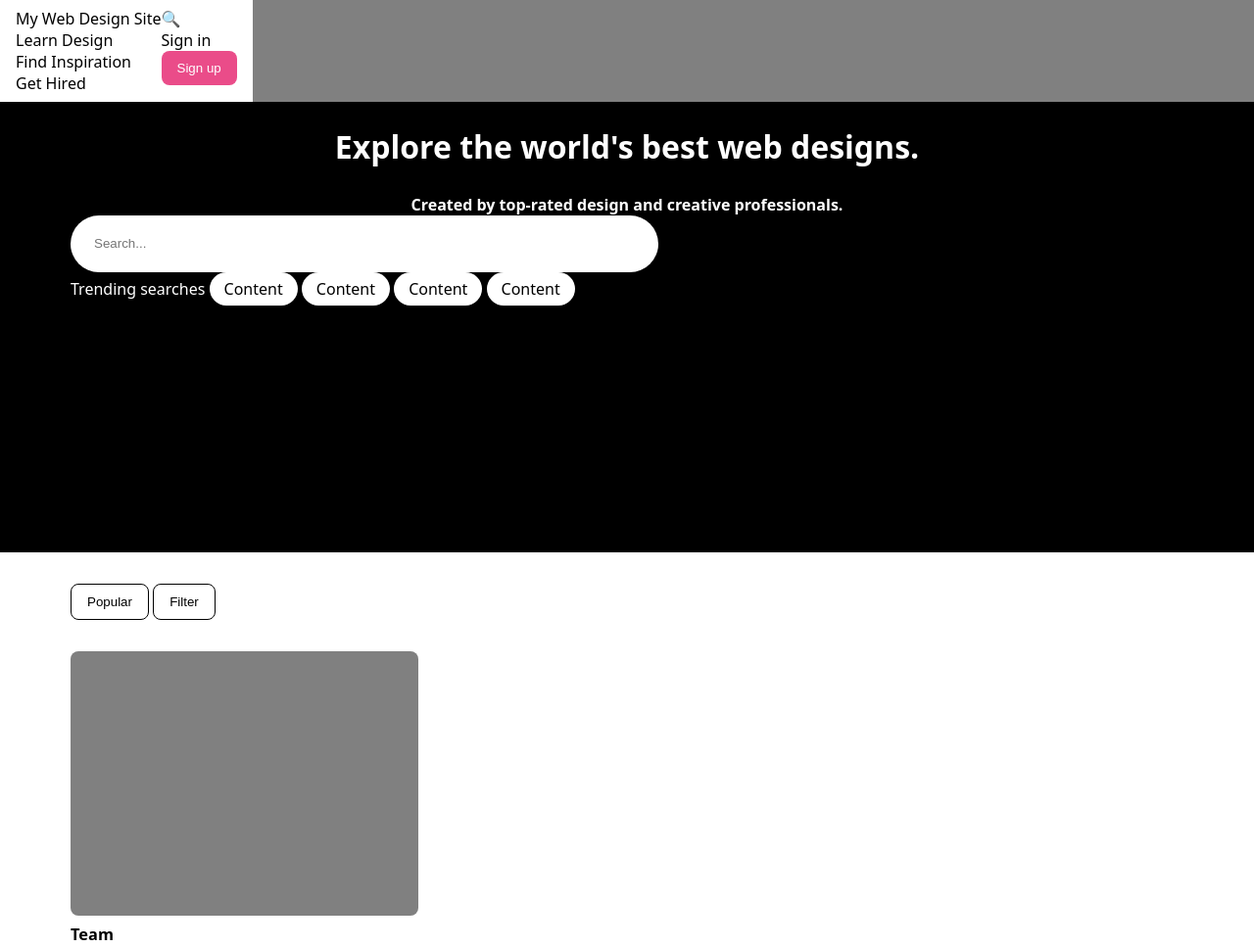
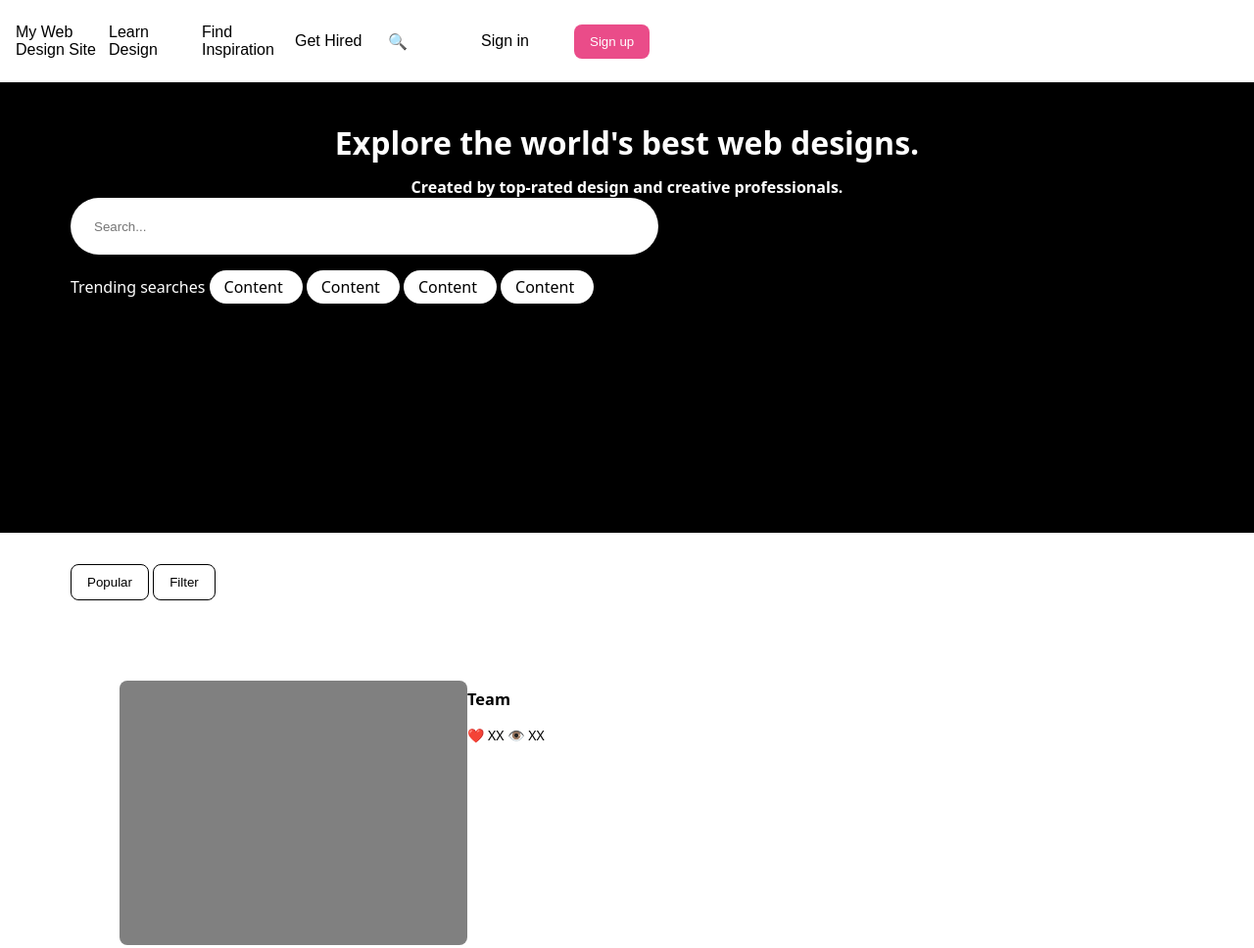
Before and after one commit to ambickham/flexbox-lab, a plain HTML site: page css/index.html in a window 1280 px wide. Shown: the top 968 px of the page at 98% size. Drawn offline with Linux system fonts and the light colour scheme; files that its build step writes are made by us from their sources.

Commit message:
final homework edits

```diff
--- a/css/index.html
+++ b/css/index.html
@@ -1,7 +1,7 @@
 <!DOCTYPE html>
 <html lang="en">
 <head>
-    <link rel="stylesheet" href="css/style.css">
+    <link rel="stylesheet" href="style.css">
     <meta charset="UTF-8">
     <meta name="viewport" content="width=device-width, initial-scale=1.0">
     <title>Document</title>
--- a/css/style.css
+++ b/css/style.css
@@ -2,9 +2,10 @@
     box-sizing: border-box;
   }
   body {
-    background-color: gray;
+    background-color: white;
     font-family: system-ui, sans-serif;
     margin: 0;
+    margin-bottom: 20px;
   }
   nav {
     background-color: white;
@@ -12,22 +13,33 @@
     display: inline-flex;
     flex-direction: row;
     justify-content: space-between;
+    align-items: center;
+    font-family: Arial, Helvetica, sans-serif;
+  }
+
+  #destinations, #actions {
+    display: flex;
+    align-items: center;
+    font-family: Arial, Helvetica, sans-serif;
+    flex-direction: row;
   }
 
   p {
-    margin: 0;
+    margin: 10;
+    width: 95px;
   }
 
   section {
     height: 460px;
     background-color: black;
     color: white;
-    padding: 24px 72px;
+    padding: 40px 72px;
   }
 
   h1,
   h2 {
     text-align: center;
+    margin-bottom: 5pt;
   }
 
   h1 {
@@ -63,6 +75,11 @@
     font-weight: 500;
   }
 
+  .card {
+    display: flex;
+    flex-direction: row;
+    margin: 50px;
+  }
   .img-placeholder {
     width: 355px;
     height: 270px;
@@ -81,6 +98,7 @@
   #subnav {
     padding: 32px 72px 0;
     background-color: white;
+    align-items: center;
   }
 
   #subnav button {
@@ -88,11 +106,14 @@
     padding: 10px 16px;
     border: 1px solid black;
     background-color: white;
+
+
   }
 
   #trending p {
     background-color: white;
     display: inline-flex;
+    align-items: center;
     color: black;
     border-radius: 50px;
     padding: 6px 15px;
```
